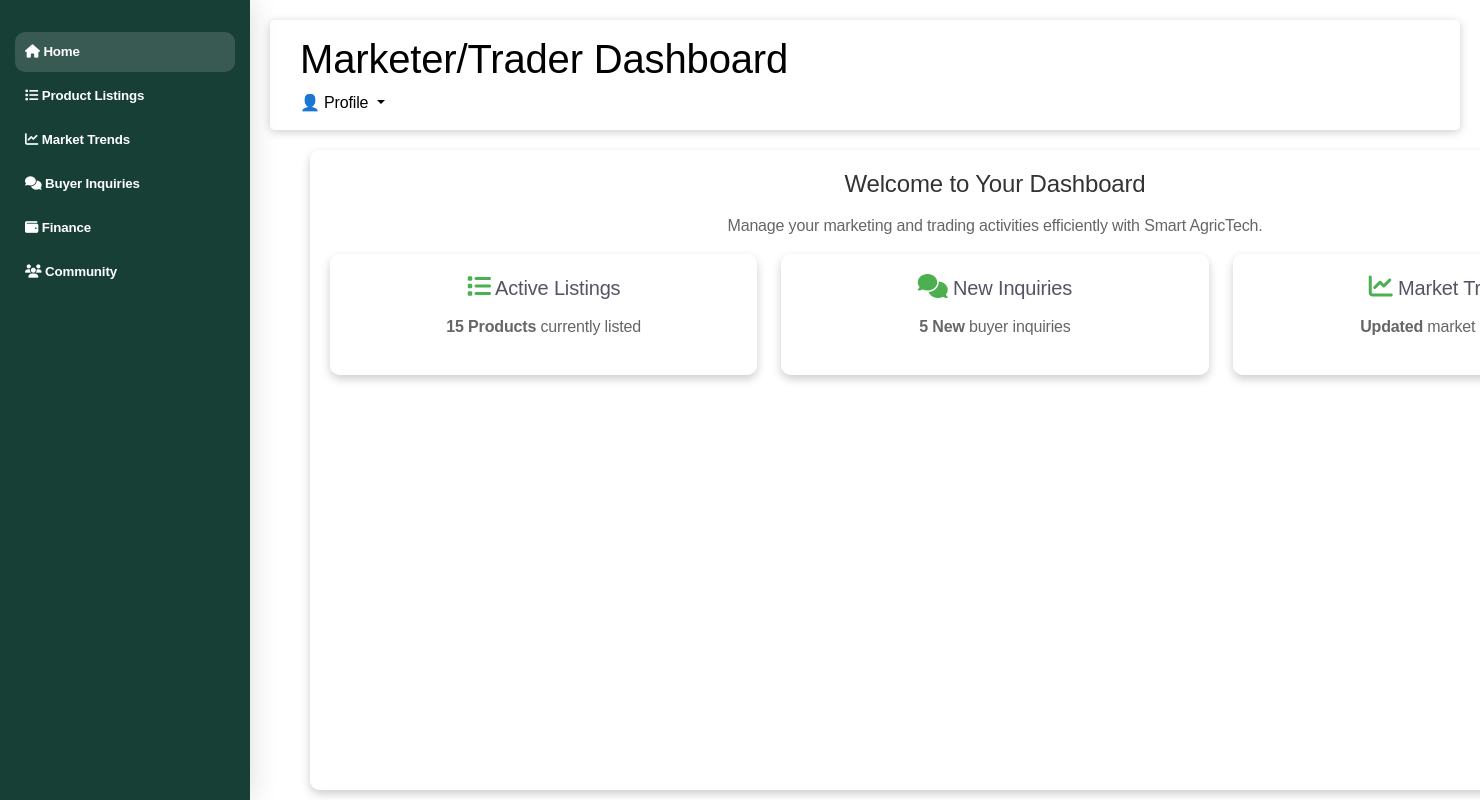
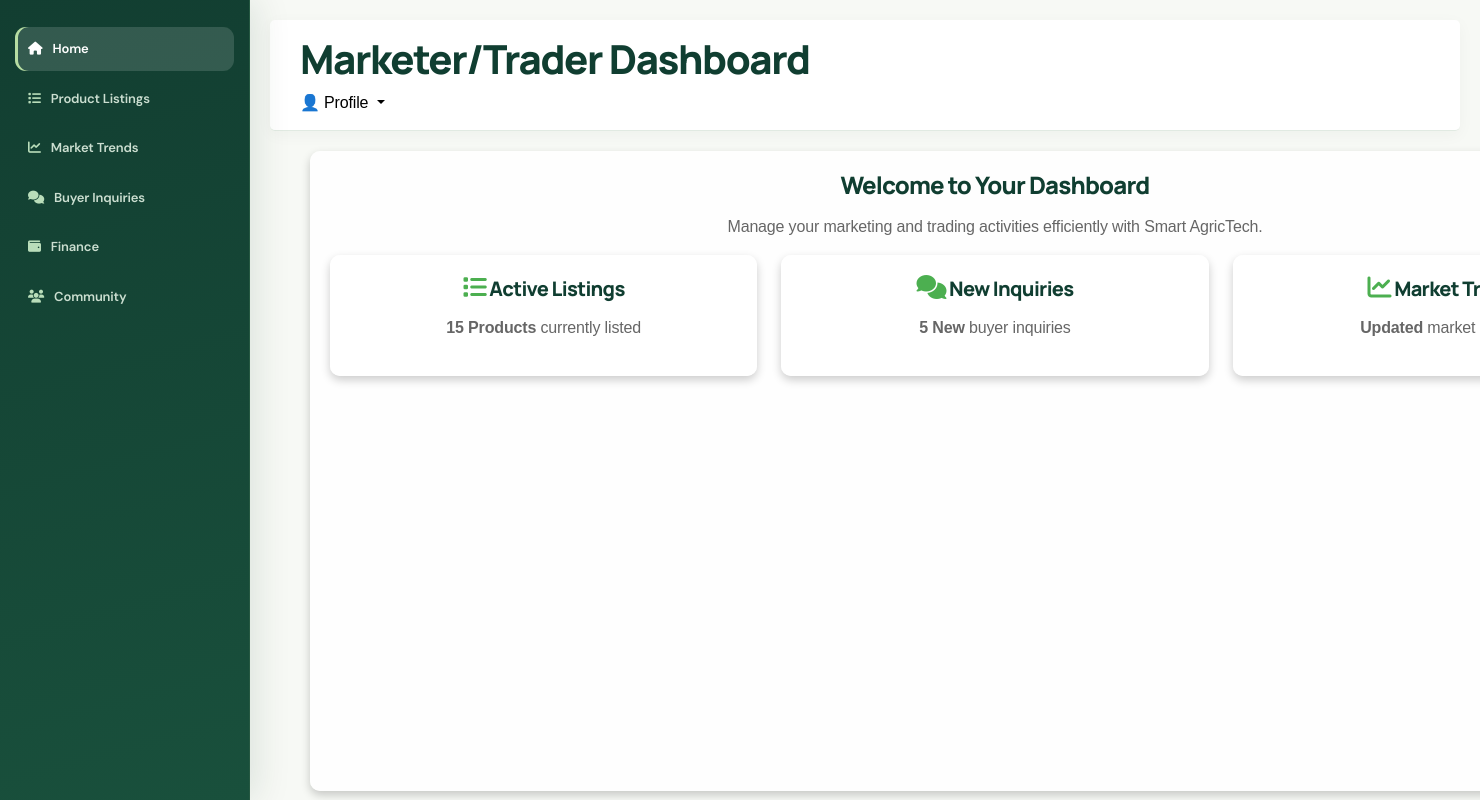
Before and after one commit to BashirBichi/Smart-AgricTech, a Flask app: page /marketer_dashboard in a window 1480 px wide; the page is wider, and only the part inside the window is pictured. Run offline with Flask 3, Linux system fonts and the light colour scheme; the visitor is signed in with stand-in values (Sample User, id 1).

Commit message:
Apply matching dashboard UI theme

```diff
--- a/Templates/marketer_dashboard.html
+++ b/Templates/marketer_dashboard.html
@@ -12,7 +12,7 @@
 
 
     <link rel="stylesheet" href="{{ url_for('static', filename='Css/brand-refresh.css') }}">
-</head>
+<link href="https://fonts.googleapis.com/css2?family=DM+Sans:wght@400;500;600;700;800&family=Manrope:wght@400;500;600;700;800&display=swap" rel="stylesheet"><link rel="stylesheet" href="{{ url_for('static', filename='Css/dashboard-v2.css') }}"></head>
 <body>
     <div class="dashboard-container">
         <!-- Sidebar -->
```
